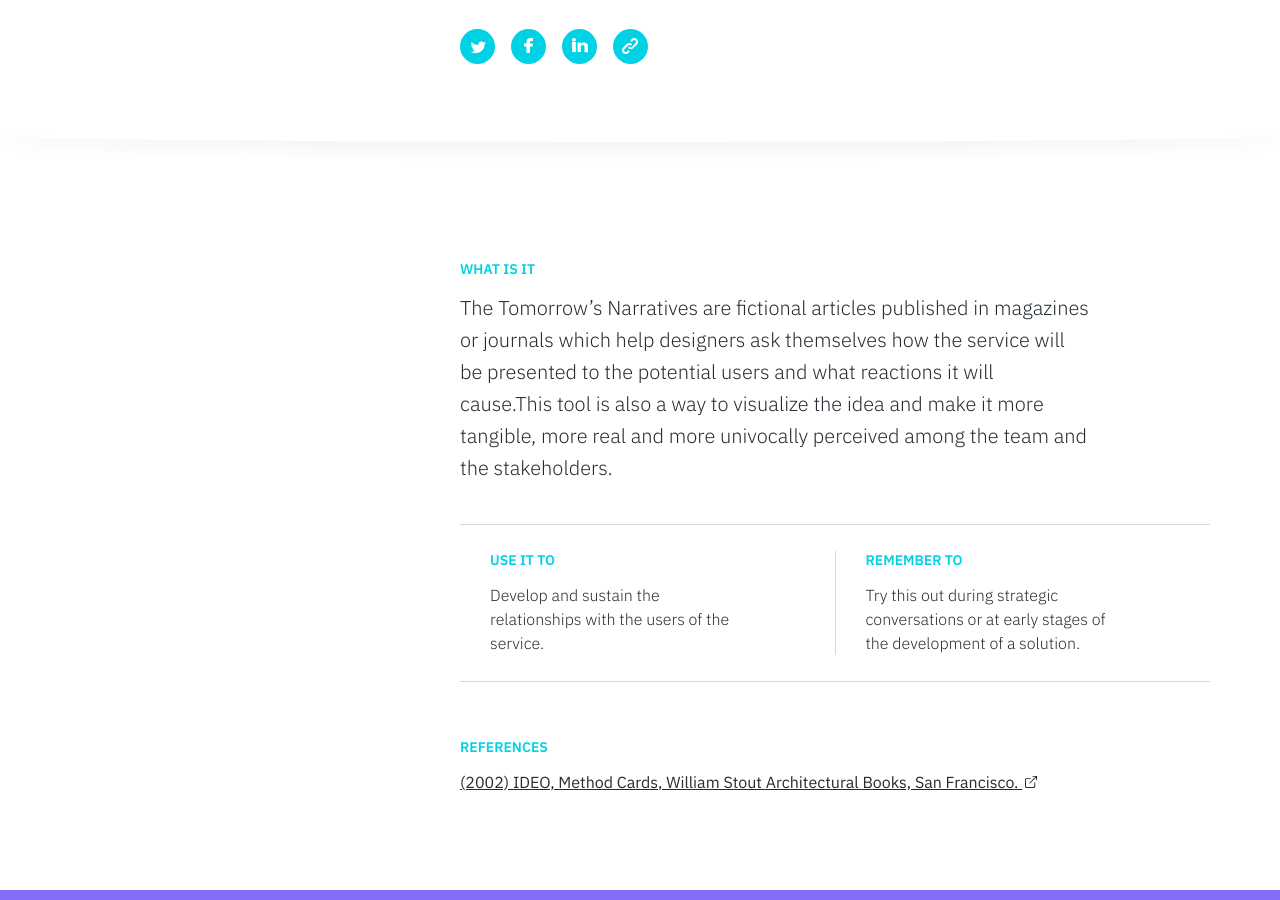
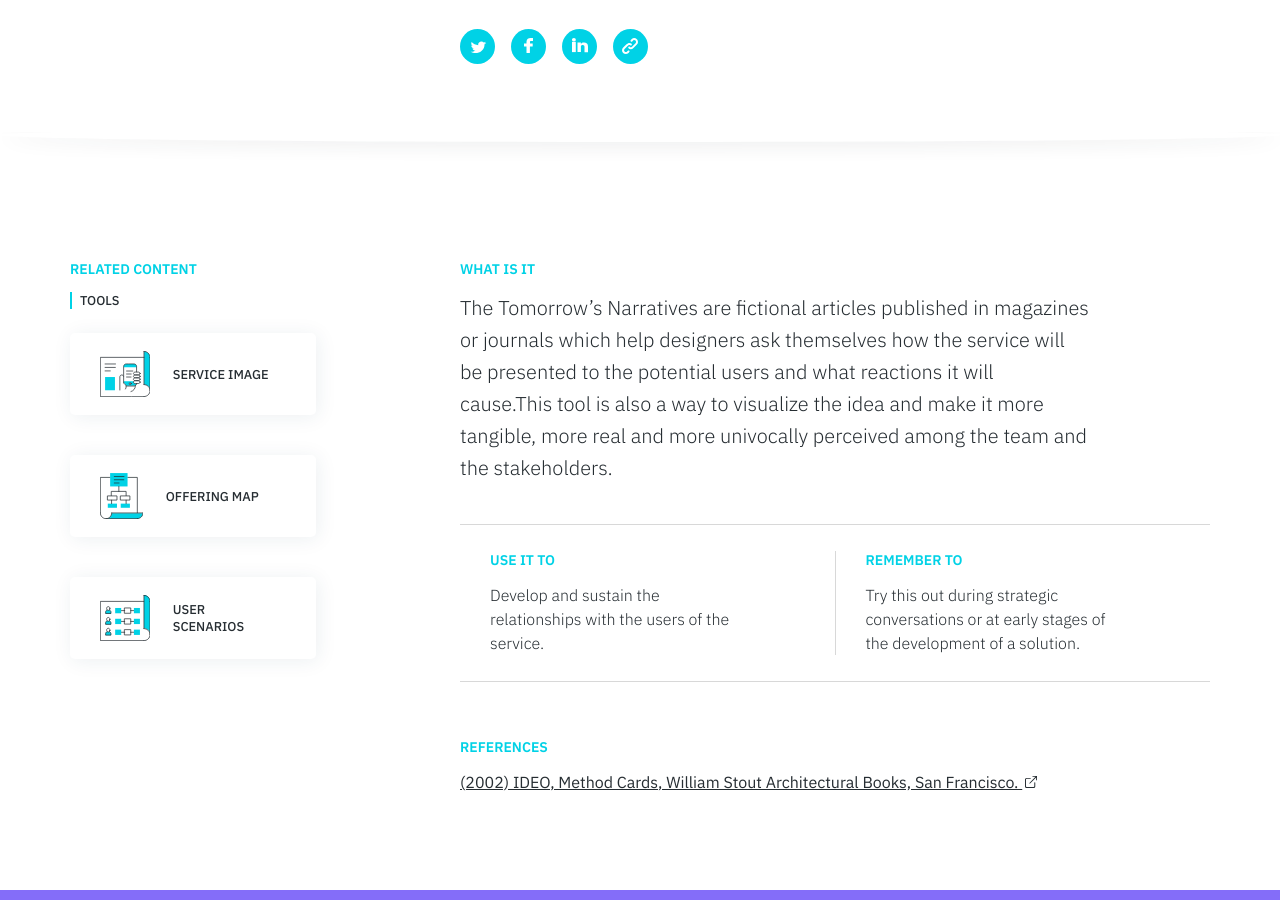
Before and after one commit to service-design-tools/sdt-website, a Jekyll site: the page built from _tools/tomorrows-narratives.md, in a window 1280 px wide and 900 px high, scrolled down 469 px. Built offline with Jekyll 4.4.1, drawn with Linux system fonts in a browser that asks for light colours.

Commit message:
Update tool “tomorrows-narratives”

```diff
--- a/_tools/tomorrows-narratives.md
+++ b/_tools/tomorrows-narratives.md
@@ -33,6 +33,11 @@ icon: >
     <rect x="15.7" y="76" class="svg--filled-main" width="18.5" height="34.7"/>
     <rect x="15.7" y="76" class="svg--outline svg--bw" width="18.5" height="34.7"/>
   </svg>
+related:
+  tools:
+    - Service Image
+    - Offering Map
+    - User Scenarios
 use: Develop and sustain the relationships with the users of the service.
 reminder: >-
   Try this out during strategic conversations or at early stages of the
```
